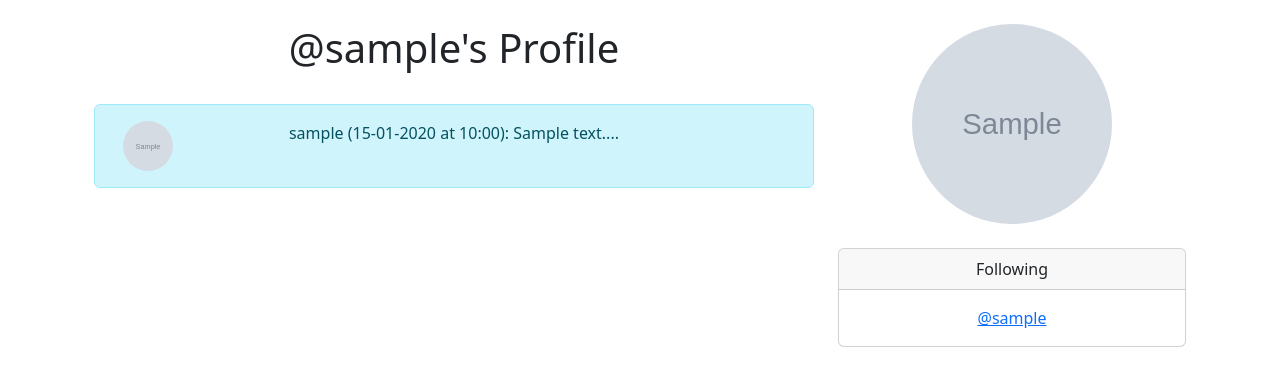
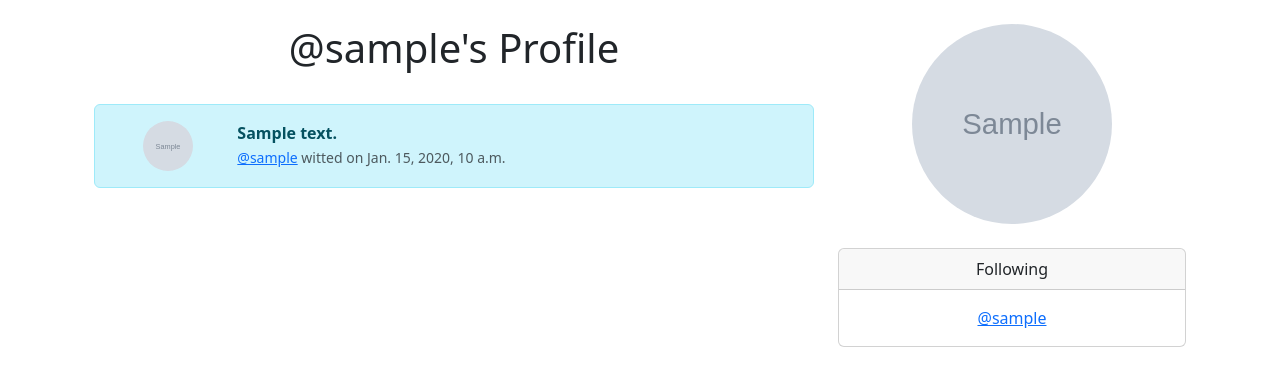
Before and after one commit to chriseborowski/witter, a Django app: page /profile/1 in a window 1280 px wide. Shown: the part 56-426 px from the top of the page. Run offline with Django 5.2, Linux system fonts and the light colour scheme; a user stored in the database is signed in; tables that the repository leaves empty hold one stand-in row (values such as "Sample post"); grey boxes marked "Sample" are stand-in pictures.

Commit message:
Add witt display styling to align message text left, display metadata below, and add automatic link to user profile

```diff
--- a/social/witter/templates/profile.html
+++ b/social/witter/templates/profile.html
@@ -16,7 +16,7 @@
           <div class="alert alert-info" role="alert">
             <div class="container">
               <div class="row">
-                <div class="col-1">
+                <div class="col-2">
 
                   {% if profile.profile_image %}
                   <img src="{{ profile.profile_image.url }}" width="50" height="50" class="rounded-circle" alt="@{{ profile.user.username }} on Witter" title="@{{ profile.user.username }} on Witter">
@@ -29,10 +29,14 @@
 
                 </div>
 
-                <div class="col-10">
+                <div class="col-10" style="text-align: left;">
 
-            {{ witt }}
+            <strong>{{ witt.body }}</strong>
+            <br>
 
+            <small class="text-muted">
+              <a href="{{ profile.user.username }}" title="@{{ profile.user.username }} on Witter">@{{ witt.user.username }}</a> witted on {{ witt.created_at }}
+            </small>
 
                   </div>
               </div>
```
